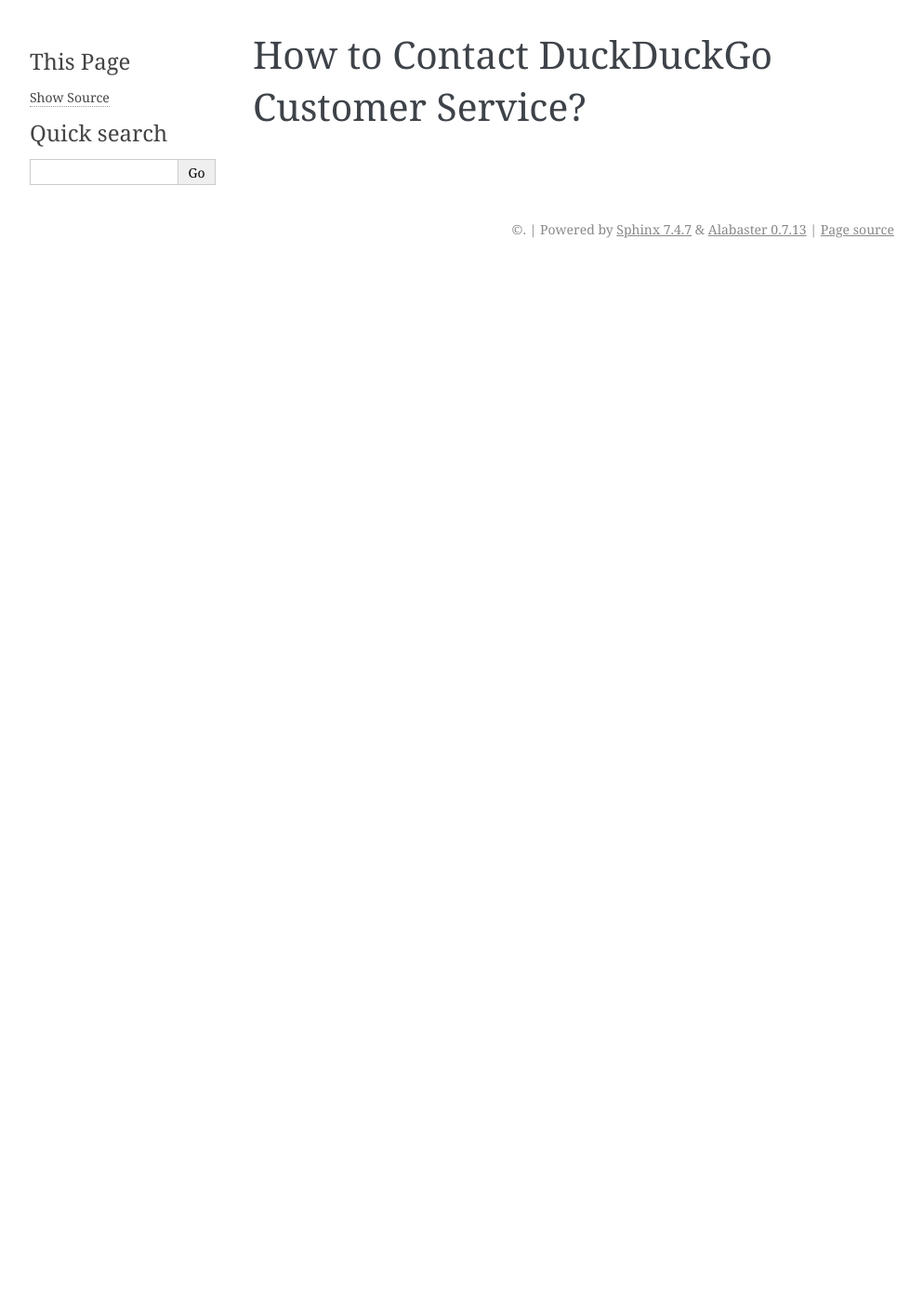
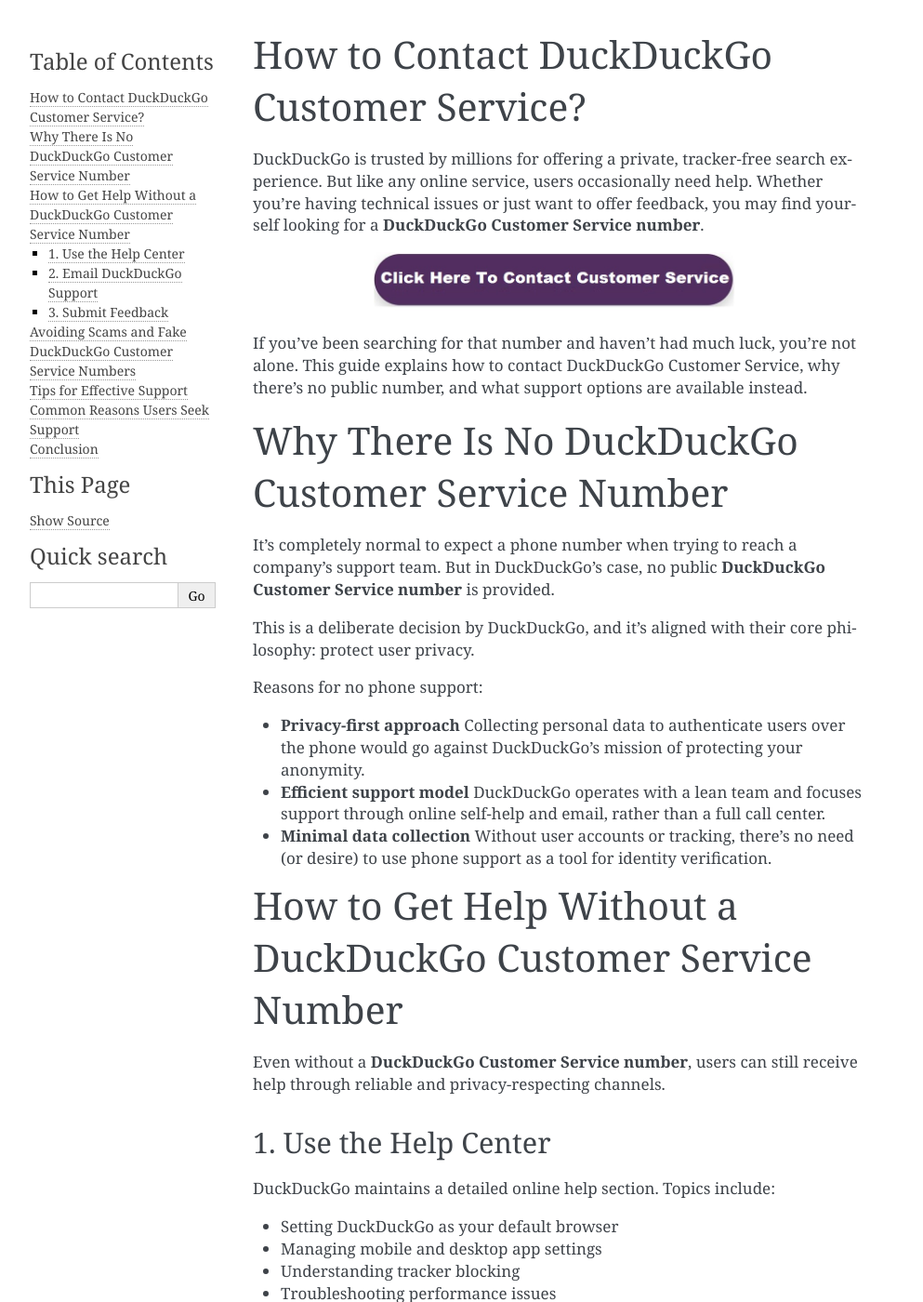
Before and after one commit to jonmichaell/duckduckgo-customer-service, a Sphinx documentation site: the page built from docs/index.rst, in a window 1280 px wide and 1400 px high. Shown: the whole window at 93% size, without its empty margins (148-1141 px from the left). Built offline with Sphinx 7.4.7, drawn with Linux system fonts in a browser that asks for light colours; some of the changed text lies outside the part shown.

Commit message:
Update index.rst

```diff
--- a/docs/index.rst
+++ b/docs/index.rst
@@ -4,3 +4,144 @@
 .. toctree::
    :maxdepth: 2
    :caption: Contents:
+
+
+
+DuckDuckGo is trusted by millions for offering a private, tracker-free search
+experience. But like any online service, users occasionally need help. Whether
+you’re having technical issues or just want to offer feedback, you may find
+yourself looking for a **DuckDuckGo Customer Service number**.
+
+.. image:: click-service.png
+   :alt: My Project Logo
+   :width: 400px
+   :align: center
+   :target: https://getchatsupport.live/
+
+
+
+If you've been searching for that number and haven’t had much luck, you’re not
+alone. This guide explains how to contact DuckDuckGo Customer Service, why
+there's no public number, and what support options are available instead.
+
+Why There Is No DuckDuckGo Customer Service Number
+--------------------------------------------------
+
+It’s completely normal to expect a phone number when trying to reach a company’s
+support team. But in DuckDuckGo’s case, no public **DuckDuckGo Customer Service
+number** is provided.
+
+This is a deliberate decision by DuckDuckGo, and it’s aligned with their core
+philosophy: protect user privacy.
+
+Reasons for no phone support:
+
+- **Privacy-first approach**
+  Collecting personal data to authenticate users over the phone would go against
+  DuckDuckGo’s mission of protecting your anonymity.
+
+- **Efficient support model**
+  DuckDuckGo operates with a lean team and focuses support through online
+  self-help and email, rather than a full call center.
+
+- **Minimal data collection**
+  Without user accounts or tracking, there’s no need (or desire) to use phone
+  support as a tool for identity verification.
+
+How to Get Help Without a DuckDuckGo Customer Service Number
+------------------------------------------------------------
+
+Even without a **DuckDuckGo Customer Service number**, users can still receive
+help through reliable and privacy-respecting channels.
+
+1. Use the Help Center
+~~~~~~~~~~~~~~~~~~~~~~
+
+DuckDuckGo maintains a detailed online help section. Topics include:
+
+- Setting DuckDuckGo as your default browser
+- Managing mobile and desktop app settings
+- Understanding tracker blocking
+- Troubleshooting performance issues
+
+The help pages are structured for easy navigation and often solve problems
+within minutes.
+
+2. Email DuckDuckGo Support
+~~~~~~~~~~~~~~~~~~~~~~~~~~~
+
+If the help center doesn’t answer your question, email is the primary way to
+reach DuckDuckGo support.
+
+When writing your email:
+
+- Clearly describe your issue
+- Include your device type, browser version, and operating system
+- Mention any troubleshooting steps already taken
+- Attach relevant screenshots if possible
+
+This approach, while not a phone call, is often quicker and more effective than
+trying to reach a generic **DuckDuckGo Customer Service number**.
+
+3. Submit Feedback
+~~~~~~~~~~~~~~~~~~
+
+Users can provide direct feedback using the DuckDuckGo interface on both mobile
+and desktop. This is useful for:
+
+- Reporting bugs or technical issues
+- Sharing suggestions for new features
+- Notifying the team of incorrect search behavior
+
+While not always answered directly, feedback is reviewed and helps guide future
+improvements.
+
+Avoiding Scams and Fake DuckDuckGo Customer Service Numbers
+-----------------------------------------------------------
+
+It’s important to note: **there is no official DuckDuckGo Customer Service
+number**. Any number you find online claiming to be one is likely fraudulent.
+
+**Caution:**
+If a third-party site offers a number for DuckDuckGo support, it could be a scam.
+Avoid providing personal information or allowing remote access to your device.
+
+Always contact support through official and verified email or help channels.
+
+Tips for Effective Support
+--------------------------
+
+Even without a phone line, you can still get quick and accurate help by:
+
+- **Being clear**: Summarize your issue concisely.
+- **Being patient**: The DuckDuckGo team typically replies in a reasonable time.
+- **Being safe**: Never send passwords or sensitive personal data via email.
+- **Being specific**: Include technical details to help the team understand the
+  environment in which the issue occurs.
+
+Common Reasons Users Seek Support
+---------------------------------
+
+While you may initially search for a **DuckDuckGo Customer Service number**, most
+questions can be resolved without one. Typical support topics include:
+
+- Trouble setting DuckDuckGo as the default search engine
+- Understanding how privacy features work
+- Reporting inaccurate search results
+- Managing settings in the mobile or desktop browser
+- Explaining how tracker blocking and ad filtering operate
+
+Conclusion
+----------
+
+Not being able to find a **DuckDuckGo Customer Service number** might seem
+inconvenient at first, but it’s actually part of the company’s intentional
+effort to put privacy first.
+
+Support is still accessible, effective, and responsive—just in different ways
+than some users may expect. By using the help center, email communication, and
+feedback tools, you can receive the assistance you need without compromising
+your privacy.
+
+Remember: no phone number is required to get thoughtful, secure, and respectful
+support from DuckDuckGo.
```
